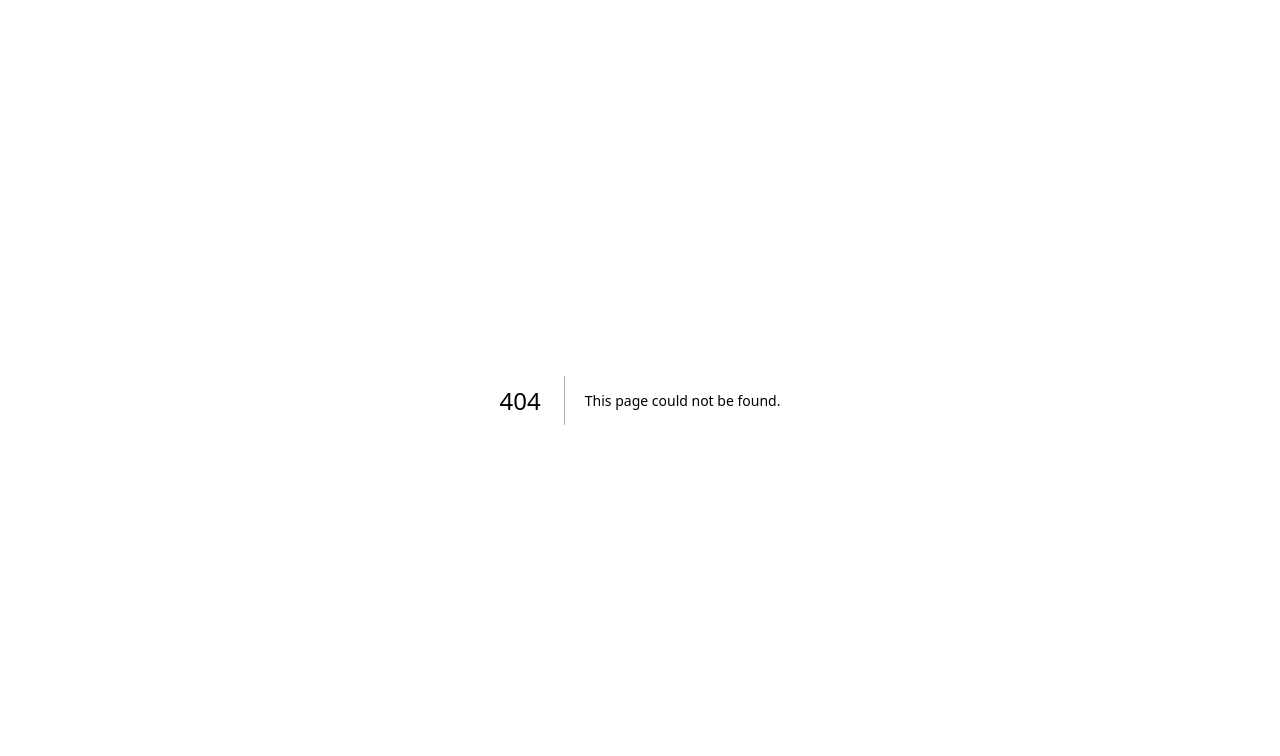
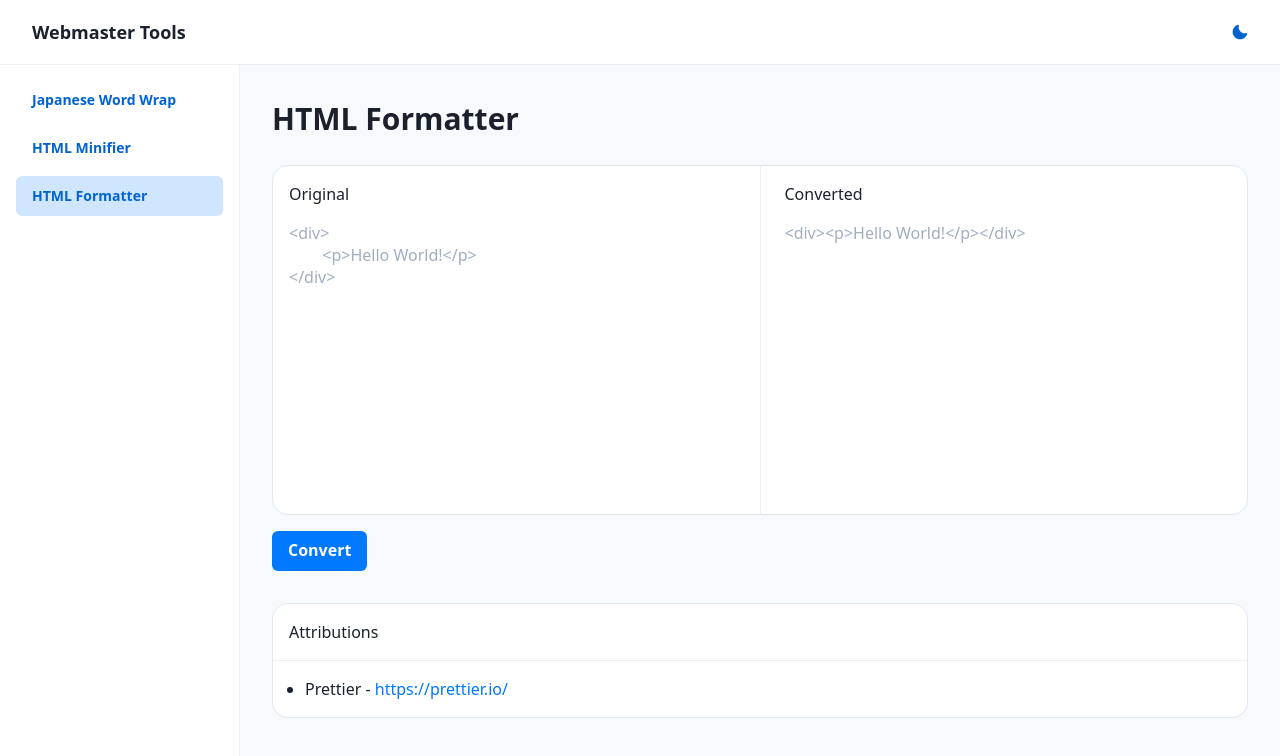
Before and after one commit to yurikoshiishi/webmaster-tools, a Next.js app: page /html-formatter in a window 1280 px wide. Before the commit this address had no page. Shown: the top 756 px of the page. Built offline with nearby package versions, Linux system fonts and the light colour scheme.

Commit message:
add: html formatter

```diff
--- a/package.json
+++ b/package.json
@@ -19,6 +19,7 @@
     "framer-motion": "5",
     "html-minifier-terser": "^7.0.0-alpha.2",
     "next": "12.0.10",
+    "prettier": "^2.6.2",
     "react": "17.0.2",
     "react-dom": "17.0.2"
   },
@@ -26,13 +27,13 @@
     "@types/html-minifier-terser": "^6.1.0",
     "@types/kuromoji": "^0.1.1",
     "@types/node": "17.0.23",
+    "@types/prettier": "^2.6.0",
     "@types/react": "17.0.43",
     "@types/react-dom": "17.0.14",
     "eslint": "8.12.0",
     "eslint-config-next": "12.1.4",
     "eslint-config-prettier": "^8.5.0",
     "eslint-plugin-unused-imports": "^2.0.0",
-    "prettier": "^2.6.1",
     "typescript": "4.6.3"
   }
 }
--- /dev/null
+++ b/src/components/page-templates/html-formatter/index/HTMLFormatterIndexTemplate.tsx
@@ -0,0 +1,30 @@
+import Layout from "@/components/layouts/Layout";
+import Attributions from "@/components/ui/Attributions";
+import { htmlFormatterService } from "@/modules/html-formatter/services";
+import HTMLFormatterForm from "@/modules/html-formatter/components/HTMLFormatterForm";
+import { htmlFormatterModule } from "@/modules/html-formatter/constants";
+import { Box } from "@chakra-ui/react";
+import React, { VFC } from "react";
+
+interface HTMLFormatterIndexTemplateProps {}
+
+const HTMLFormatterIndexTemplate: VFC<
+  HTMLFormatterIndexTemplateProps
+> = ({}) => {
+  return (
+    <Layout
+      headProps={{
+        title: htmlFormatterModule.name,
+      }}
+    >
+      <HTMLFormatterForm service={htmlFormatterService} />
+      {htmlFormatterModule.attributions?.length && (
+        <Box mt={8}>
+          <Attributions items={htmlFormatterModule.attributions} />
+        </Box>
+      )}
+    </Layout>
+  );
+};
+
+export default HTMLFormatterIndexTemplate;
--- /dev/null
+++ b/src/modules/html-formatter/components/HTMLFormatterForm.tsx
@@ -0,0 +1,109 @@
+import BorderedBox from "@/components/ui/BorderedBox";
+import { useNotification } from "@/hooks/useNotification";
+import { copyToClipboard } from "@/lib/clipboard";
+import { log } from "@/lib/logger";
+import { HTMLFormatterService } from "@/modules/html-formatter/services";
+import {
+  Box,
+  Button,
+  Divider,
+  FormControl,
+  FormLabel,
+  Textarea,
+  TextareaProps,
+} from "@chakra-ui/react";
+import React, { useEffect, useState, VFC } from "react";
+
+interface HTMLFormatterFormProps {
+  service: HTMLFormatterService;
+}
+
+const textareaProps: TextareaProps = {
+  rows: 12,
+  resize: "none",
+  variant: "unstyled",
+};
+
+const HTMLFormatterForm: VFC<HTMLFormatterFormProps> = ({ service }) => {
+  const [originalText, setOriginalText] = useState<string>("");
+  const [convertedText, setConvertedText] = useState<string>("");
+  const { showNotification } = useNotification();
+
+  useEffect(() => {
+    if (typeof window === "undefined") {
+      return;
+    }
+
+    const history = service.getHistory();
+    if (!history.length) {
+      return;
+    }
+
+    setOriginalText(history[0].originalHTML);
+    setConvertedText(service.format(history[0].originalHTML));
+  }, [service]);
+
+  const onChangeOriginal = (e: React.ChangeEvent<HTMLTextAreaElement>) => {
+    setOriginalText(e.target.value);
+  };
+
+  const onChangeSeperated = (e: React.ChangeEvent<HTMLTextAreaElement>) => {
+    setConvertedText(e.target.value);
+  };
+
+  const onSubmit = (e: React.FormEvent<HTMLFormElement>) => {
+    e.preventDefault();
+    try {
+      const convertedText = service.format(originalText, service.getOptions());
+      setConvertedText(convertedText);
+
+      copyToClipboard(convertedText);
+      showNotification({
+        id: "html-minifier-copy",
+        title: "Copied to clipboard!",
+        status: "success",
+      });
+    } catch (error) {
+      log(error);
+    }
+  };
+
+  return (
+    <>
+      <form onSubmit={onSubmit}>
+        <BorderedBox height="350px" gap={2} display="flex" alignItems="stretch">
+          <Box width="50%" p={4}>
+            <FormControl>
+              <FormLabel>Original</FormLabel>
+              <Textarea
+                {...textareaProps}
+                placeholder={`<div>\n\t<p>Hello World!</p>\n</div>`}
+                value={originalText}
+                onChange={onChangeOriginal}
+              />
+            </FormControl>
+          </Box>
+          <Divider orientation="vertical" />
+          <Box width="50%" p={4}>
+            <FormControl>
+              <FormLabel>Converted</FormLabel>
+              <Textarea
+                {...textareaProps}
+                placeholder="<div><p>Hello World!</p></div>"
+                value={convertedText}
+                onChange={onChangeSeperated}
+              />
+            </FormControl>
+          </Box>
+        </BorderedBox>
+        <Box mt={4}>
+          <Button type="submit" variant="solid">
+            Convert
+          </Button>
+        </Box>
+      </form>
+    </>
+  );
+};
+
+export default HTMLFormatterForm;
--- /dev/null
+++ b/src/modules/html-formatter/constants/index.ts
@@ -0,0 +1,12 @@
+import { FeatureModule } from "@/modules";
+
+export const htmlFormatterModule: FeatureModule = {
+  href: "/html-formatter",
+  name: "HTML Formatter",
+  attributions: [
+    {
+      name: "Prettier",
+      href: "https://prettier.io/",
+    },
+  ],
+};
--- /dev/null
+++ b/src/modules/html-formatter/services/index.ts
@@ -0,0 +1,78 @@
+import { ClientStorage } from "@/lib/storage";
+import { composeStorageKey } from "@/modules";
+import { Options } from "prettier";
+import { format as prettierFormat } from "prettier/standalone";
+import parserHTML from "prettier/parser-html";
+
+export interface HTMLFormatterInit {
+  formatFunction: typeof prettierFormat;
+  optionStorage: ClientStorage<HTMLFormatterOptions>;
+  historyStorage: ClientStorage<HTMLFormatterHistory>;
+}
+
+export interface HTMLFormatterOptions extends Options {}
+
+export interface HTMLFormatterHistoryItem {
+  originalHTML: string;
+}
+
+export type HTMLFormatterHistory = HTMLFormatterHistoryItem[];
+
+const historyMaxLength = 1;
+
+export class HTMLFormatterService {
+  private formatFunction: typeof prettierFormat;
+  private optionStorage: ClientStorage<HTMLFormatterOptions>;
+  private historyStorage: ClientStorage<HTMLFormatterHistory>;
+
+  constructor({
+    formatFunction,
+    historyStorage,
+    optionStorage,
+  }: HTMLFormatterInit) {
+    this.formatFunction = formatFunction;
+    this.historyStorage = historyStorage;
+    this.optionStorage = optionStorage;
+  }
+
+  format(html: string, options?: HTMLFormatterOptions) {
+    return this.formatFunction(html, {
+      ...options,
+      parser: "html",
+      plugins: [parserHTML],
+    });
+  }
+
+  addHistory(item: HTMLFormatterHistoryItem) {
+    this.historyStorage.update([item, ...this.historyStorage.get()]);
+  }
+
+  getHistory() {
+    return this.historyStorage.get();
+  }
+
+  getOptions() {
+    return this.optionStorage.get();
+  }
+
+  updateOptions(options: HTMLFormatterOptions) {
+    this.optionStorage.update(options);
+  }
+}
+
+export const htmlFormatterService = new HTMLFormatterService({
+  formatFunction: prettierFormat,
+  historyStorage: new ClientStorage<HTMLFormatterHistory>({
+    key: composeStorageKey("html-formatter-history"),
+    defaultValue: [],
+  }),
+  optionStorage: new ClientStorage<HTMLFormatterOptions>({
+    key: composeStorageKey("html-formatter-option"),
+    defaultValue: {
+      arrowParens: "always",
+      singleQuote: false,
+      tabWidth: 2,
+      semi: true,
+    },
+  }),
+});
--- a/src/modules/index.ts
+++ b/src/modules/index.ts
@@ -1,3 +1,4 @@
+import { htmlFormatterModule } from "@/modules/html-formatter/constants";
 import { htmlMinifierModule } from "@/modules/html-minifier/constants";
 import { japaneseWordWrapModule } from "@/modules/japanese-wordwrap/constants";
 
@@ -15,6 +16,7 @@ export interface Attribution {
 export const featureModules: FeatureModule[] = [
   japaneseWordWrapModule,
   htmlMinifierModule,
+  htmlFormatterModule,
 ];
 
 export function composeStorageKey(key: string) {
--- /dev/null
+++ b/src/pages/html-formatter/index.tsx
@@ -0,0 +1,5 @@
+import HTMLFormatterIndexTemplate from "@/components/page-templates/html-formatter/index/HTMLFormatterIndexTemplate";
+
+export default function Page() {
+  return <HTMLFormatterIndexTemplate />;
+}
```
Also changed, not shown: 1 other file (tests, documents, lock files or other folders).
